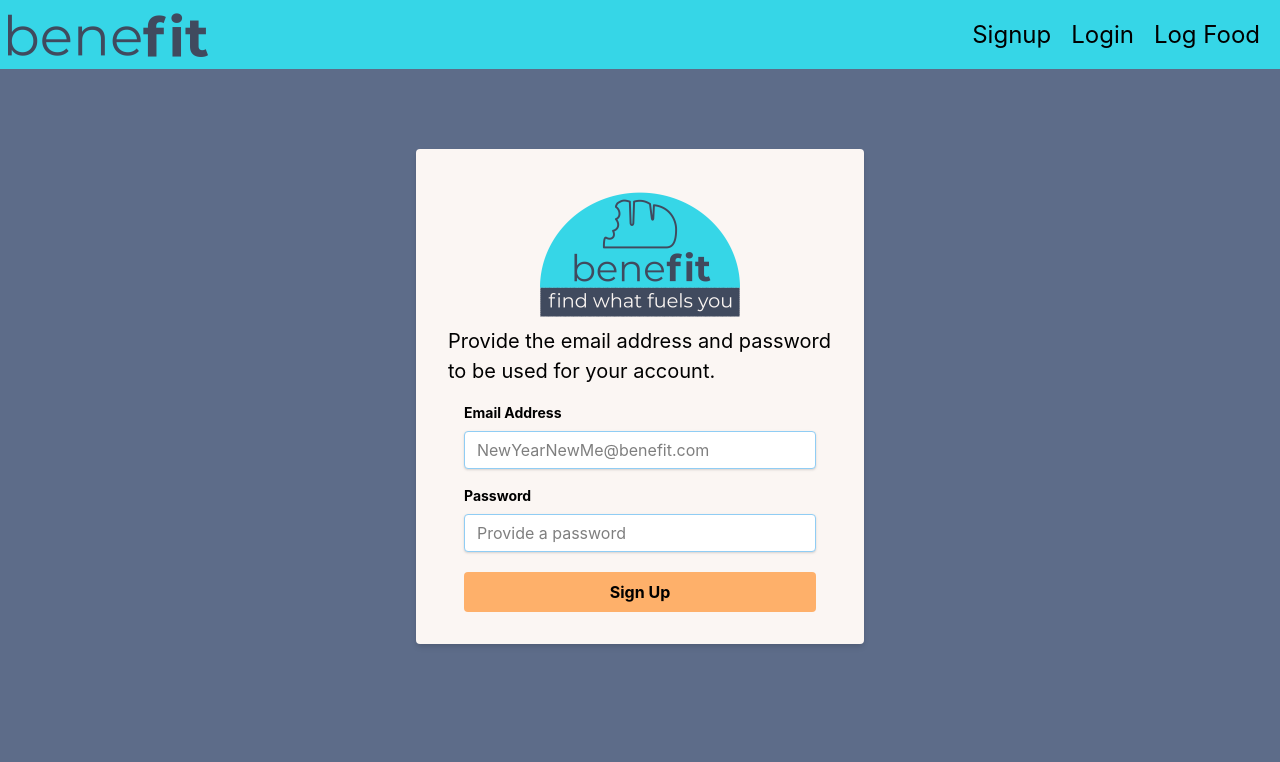
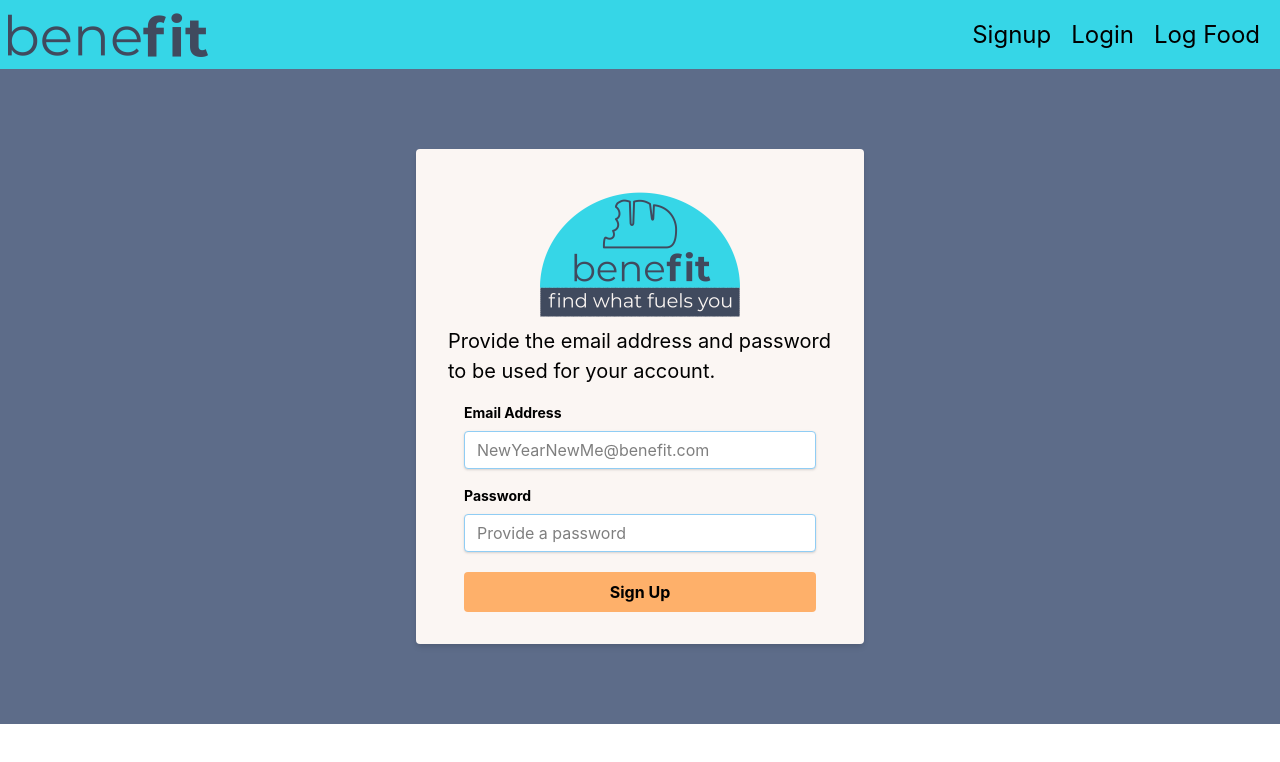
Before and after one commit to kcnancy/benefit, a React (Create React App) app: page /#/signup in a window 1280 px wide. Shown: the top 762 px of the page. Built offline with nearby package versions, Linux system fonts and the light colour scheme.

Commit message:
trying to get the correct signup js active and bad one deleted

```diff
--- a/src/components/SignupForm.js
+++ b/src/components/SignupForm.js
@@ -3,7 +3,7 @@
 
 function SignUp() {
     return (
-        <section className="w-full flex justify-center bg-darkgray h-screen">
+        <section className="w-full flex justify-center items-center bg-darkgray">
             <div className="w-full max-w-md m-20" >
                 <form action="" className="bg-offwhite shadow-md rounded px-8 py-8 pt-8">
                     <div className="flex justify-center">
```
